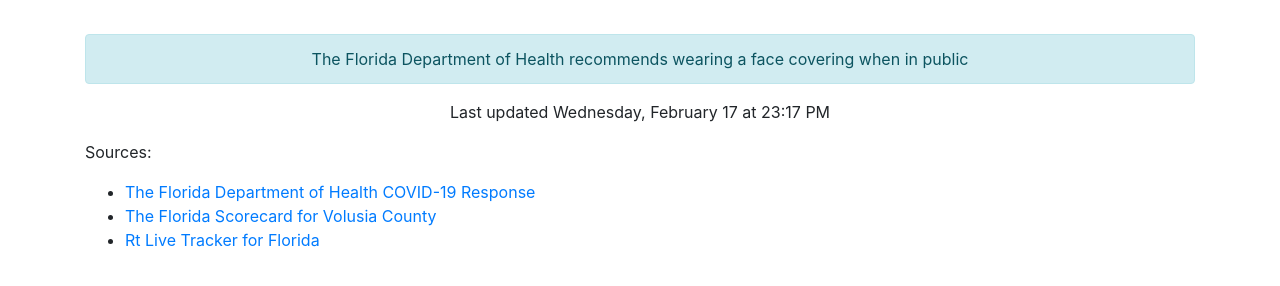
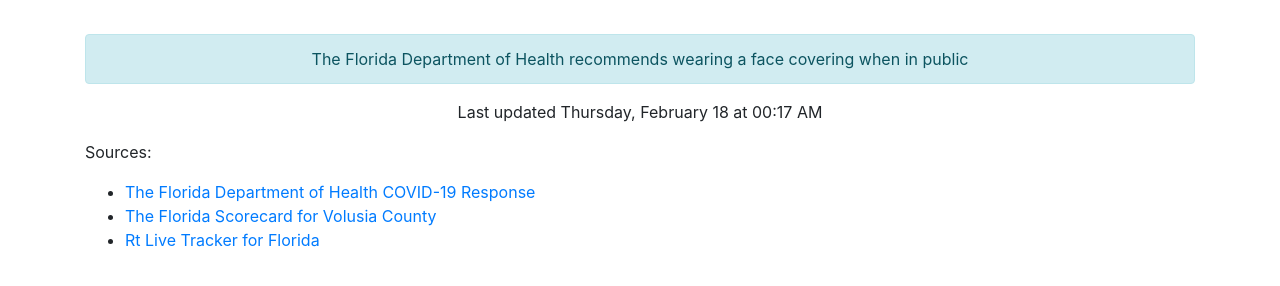
Before and after one commit to thinkjson/timeforchurch, a Jekyll site: the page built from index.md, in a window 1280 px wide. Shown: the part 544-830 px from the top of the page. Built offline with Jekyll 4.4.1, drawn with Linux system fonts in a browser that asks for light colours; our own code applies the rules of GitHub Pages for plain Markdown files.

Commit message:
Updating data

```diff
--- a/_includes/data.html
+++ b/_includes/data.html
@@ -10,4 +10,4 @@
     <div class="outcome text-success">YES</div>
     <div class="alert alert-info" role="alert">The Florida Department of Health recommends wearing a face covering when in public</div>
 
-    <p>Last updated Wednesday, February 17 at 23:17 PM</p>
+    <p>Last updated Thursday, February 18 at 00:17 AM</p>
```
